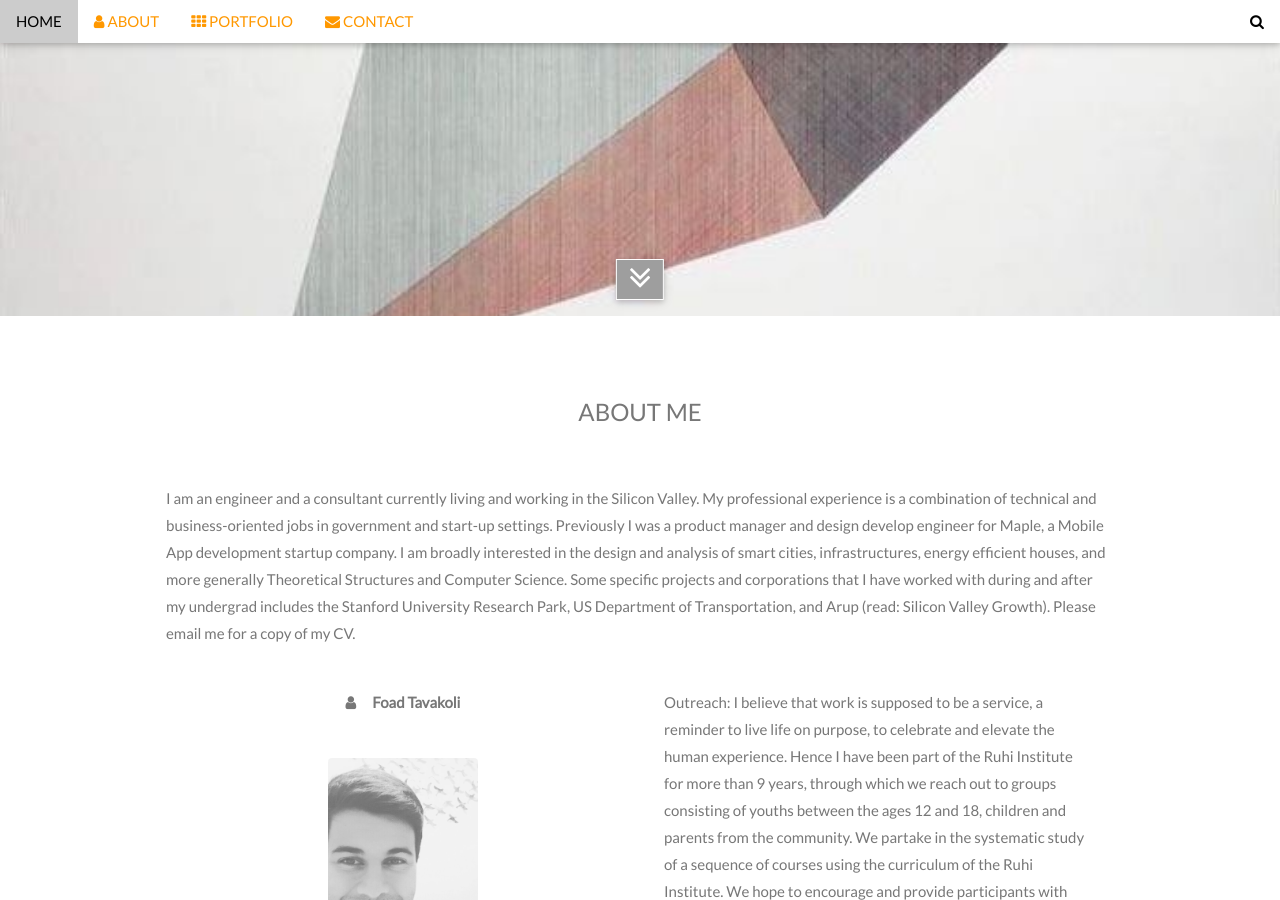
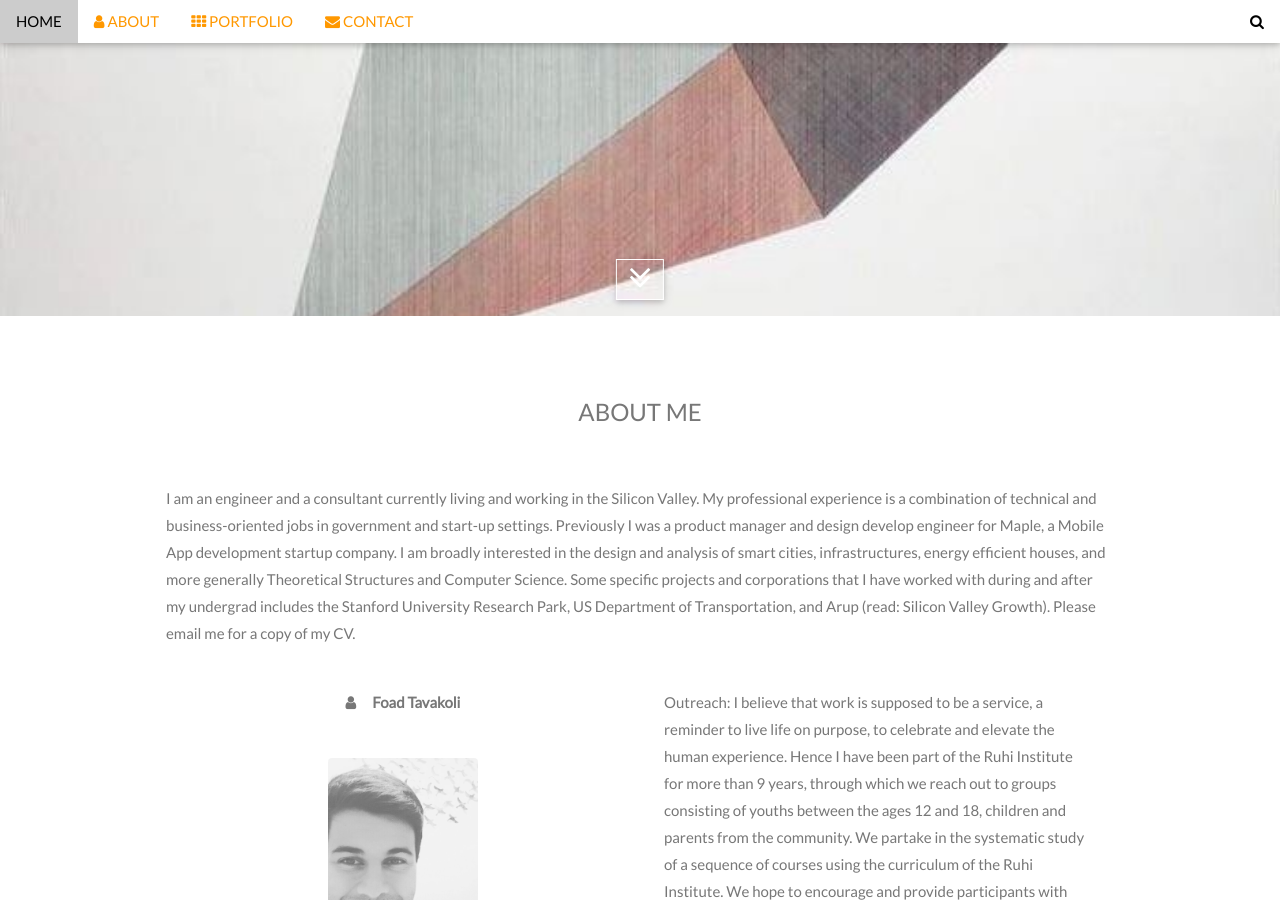
Before and after one commit to ftava/ftava.github.io, a Jekyll site: the page index.html, which Jekyll copies as it is, in a window 1280 px wide and 900 px high, scrolled down 584 px. Built offline with Jekyll 4.4.1, drawn with Linux system fonts in a browser that asks for light colours.

Commit message:
Changed Arrow Background

```diff
--- a/index.html
+++ b/index.html
@@ -134,7 +134,7 @@ body, html {
   </div>
 
     <div>
-      <a href="#about" class=" w3-margin-bottom w3-card w3-display-bottommiddle w3-border w3-border-white w3-hover-border-black w3-hover-light-gray w3-gray "><i class="  fa fa-angle-double-down w3-text-white fa-fw   w3-hover-text-black w3-xxlarge "></i></a>
+      <a href="#about" class=" w3-margin-bottom w3-card w3-display-bottommiddle w3-border w3-border-white w3-hover-border-black w3-hover-light-gray w3-transparent"><i class="  fa fa-angle-double-down w3-text-white fa-fw   w3-hover-text-black w3-xxlarge "></i></a>
     <!--<i href="#about" class="fa fa-angle-double-down w3-text-black fa-fw w3-hover-text-white w3-xxxlarge w3-display-bottommiddle w3-margin-bottom"></i>
      w3-panel w3-border w3-border-white w3-gray w3-hover-border-black w3-animate-fading  -->
     </div>
```
